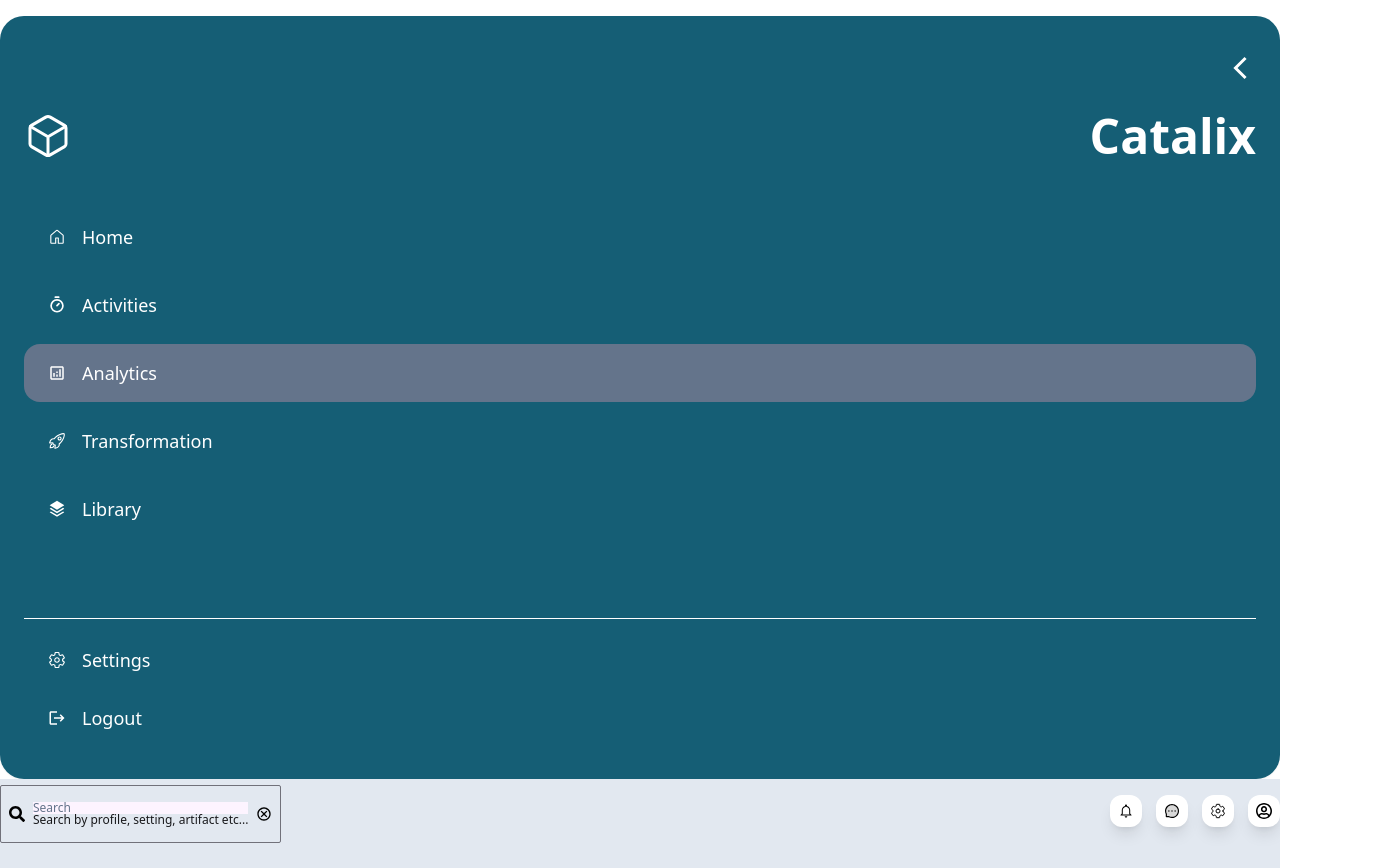
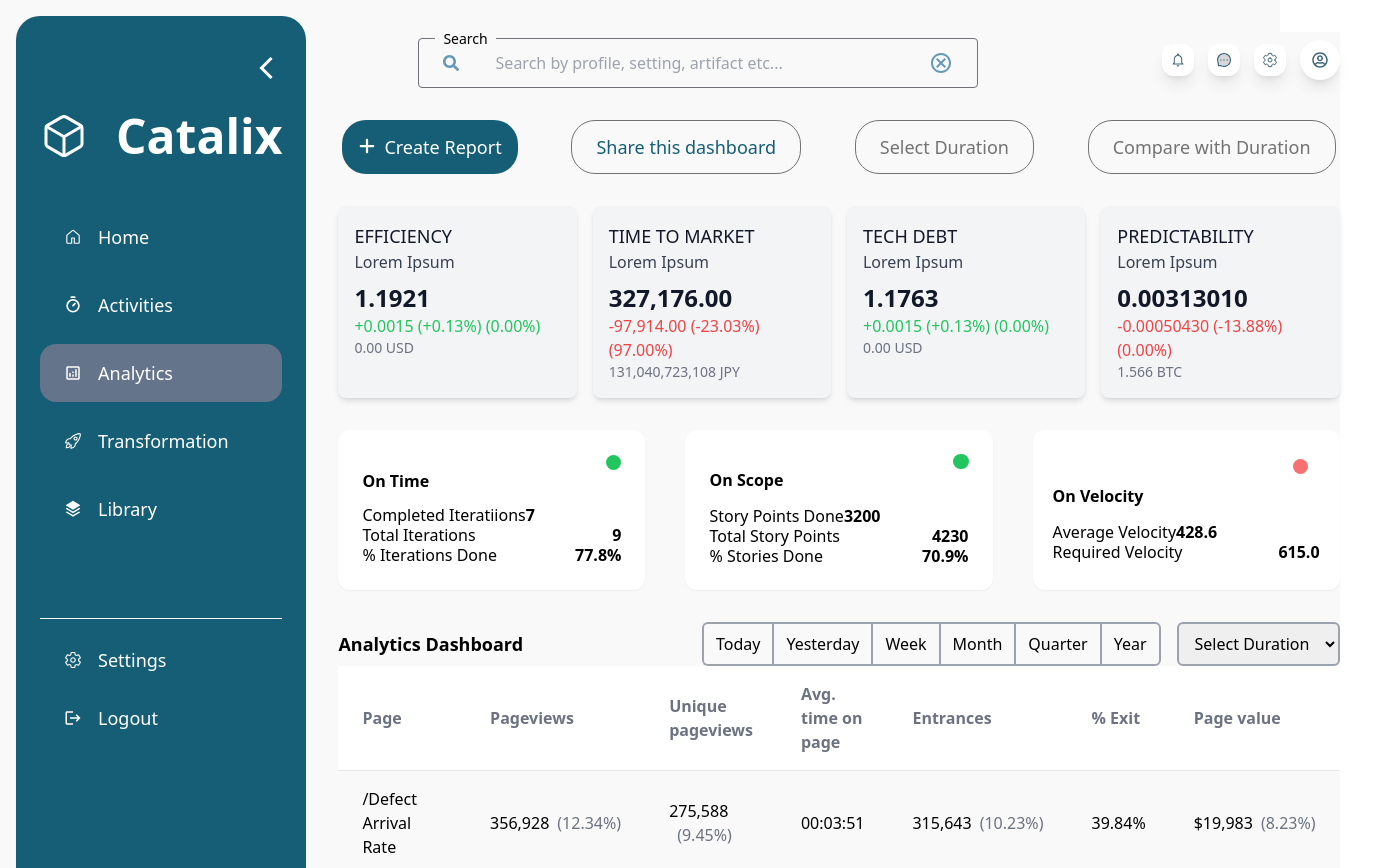
Before and after one commit to omp28/eaze-task, a React (Create React App) app: page / in a window 1280 px wide. Shown: the top 868 px of the page, 1388 px wide, since content can reach past the window. Built offline with nearby package versions, Linux system fonts and the light colour scheme.

Commit message:
chor:refine UI

```diff
--- a/src/App.js
+++ b/src/App.js
@@ -5,9 +5,13 @@
 
 function App() {
   return (
-    <div>
-      <Sidebar />
-      <Hero />
+    <div className="flex bg-[#F9F9F9]">
+      <div className=" w-[40wh]">
+        <Sidebar />
+      </div>
+      <div className=" w-full">
+        <Hero />
+      </div>
     </div>
   );
 }
--- a/src/component/hero.js
+++ b/src/component/hero.js
@@ -5,7 +5,7 @@
 
 const hero = () => {
   return (
-    <div className=" bg-slate-200">
+    <div className=" bg-[#F9F9F9] mx-12">
       <Nav />
       <DashboardActions />
       <AnalyticsData />
--- a/src/component/heroSubModule/AnalyticsData.js
+++ b/src/component/heroSubModule/AnalyticsData.js
@@ -1,6 +1,7 @@
 import React, { useState } from "react";
 import DateSelector from "./DateSelector";
 import AnalyticsTable from "./AnalyticsTable";
+import e from "express";
 
 const AnalyticsData = () => {
   const [selectedPeriod, setSelectedPeriod] = useState("today");
@@ -14,11 +15,15 @@
       {
         page: "/Defect Arrival Rate",
         pageviews: "356,928",
+        pageviewsPercentage: "12.34%",
         uniquePageviews: "275,588",
+        uniquePageviewsPercentage: "9.45%",
         avgTimeOnPage: "00:03:51",
         entrances: "315,643",
+        entrancesPercentage: "10.23%",
         exitRate: "39.84%",
         pageValue: "$19,983",
+        pageValuePercentage: "8.23%",
       },
       {
         page: "/Fixed Rate",
@@ -252,7 +257,6 @@
   return (
     <div>
       <DateSelector handlePeriodChange={handlePeriodChange} />
-      <div className="font-bold text-lg mb-4">Analytics Data</div>
       <AnalyticsTable data={dataForPeriod[selectedPeriod]} />
     </div>
   );
--- a/src/component/heroSubModule/AnalyticsTable.js
+++ b/src/component/heroSubModule/AnalyticsTable.js
@@ -2,32 +2,53 @@
 
 const AnalyticsTable = ({ data }) => {
   return (
-    <div className="container mx-auto overflow-x-auto h-[400px]">
+    <div className="container mx-auto overflow-x-auto h-[400px] mb-12">
       <table className="min-w-full text-left">
         <thead>
           <tr className="text-gray-500 border-b border-gray-200 sticky top-0 z-10 bg-white">
-            <th className="py-4 px-6 w-1/12">Page</th>
-            <th className="py-4 px-6">Pageviews</th>
-            <th className="py-4 px-6">Unique pageviews</th>
-            <th className="py-4 px-6">Avg. time on page</th>
-            <th className="py-4 px-6">Entrances</th>
-            <th className="py-4 px-6">% Exit</th>
-            <th className="py-4 px-6">Page value</th>
+            <th className="py-4 px-6 w-2/12">Page</th>
+            <th className="py-4 px-6 w-2/12">Pageviews</th>
+            <th className="py-4 px-6 w-2/12">Unique pageviews</th>
+            <th className="py-4 px-6 w-1/12">Avg. time on page</th>
+            <th className="py-4 px-6 w-2/12">Entrances</th>
+            <th className="py-4 px-6 w-1/12">% Exit</th>
+            <th className="py-4 px-6 w-2/12">Page value</th>
           </tr>
         </thead>
         <tbody>
-          {data.map((row, index) => (
+          {data?.length > 0 &&
+            data.map((row, index) => (
               <tr
                 key={index}
                 className="border-b border-gray-200 hover:bg-gray-100"
               >
-              <td className="py-4 px-6">{row.page}</td>
-              <td className="py-4 px-6">{row.pageviews}</td>
-              <td className="py-4 px-6">{row.uniquePageviews}</td>
+                <td className="py-4 px-6 ">{row.page}</td>
+                <td className="py-4 px-6">
+                  {row.pageviews}
+                  <span className=" ml-2 text-gray-500">
+                    ({row.pageviewsPercentage})
+                  </span>
+                </td>
+                <td className="py-4 px-6">
+                  {row.uniquePageviews}{" "}
+                  <span className=" ml-2 text-gray-500">
+                    ({row.uniquePageviewsPercentage})
+                  </span>
+                </td>
                 <td className="py-4 px-6">{row.avgTimeOnPage}</td>
-              <td className="py-4 px-6">{row.entrances}</td>
+                <td className="py-4 px-6">
+                  {row.entrances}
+                  <span className=" ml-2 text-gray-500">
+                    ({row.entrancesPercentage})
+                  </span>
+                </td>
                 <td className="py-4 px-6">{row.exitRate}</td>
-              <td className="py-4 px-6">{row.pageValue}</td>
+                <td className="py-4 px-6">
+                  {row.pageValue}
+                  <span className=" ml-2 text-gray-500">
+                    ({row.pageValuePercentage})
+                  </span>
+                </td>
               </tr>
             ))}
         </tbody>
--- a/src/component/heroSubModule/Card.js
+++ b/src/component/heroSubModule/Card.js
@@ -1,19 +1,22 @@
 import React from "react";
 
 const Card = ({ title, description, value, delta, currency }) => {
+  console.log("delta", delta);
+  const deltaValue = parseFloat(delta);
   return (
     <div className="bg-gray-100 p-4 rounded-lg shadow-md">
       <h3 className="text-lg font-medium text-gray-900">{title}</h3>
       <p className="text-gray-700">{description}</p>
-      <div className="flex justify-between mt-2">
+      <div className="flex-col justify-between mt-2">
         <span className="text-2xl font-semibold text-gray-900">{value}</span>
-        <span
+
+        <h1
           className={`text-gray-700 ${
-            delta < 0 ? "text-red-500" : "text-green-500"
+            deltaValue < 0 ? "text-red-500" : "text-green-500"
           }`}
         >
-          {delta} ({Math.abs(delta).toFixed(2)}%)
-        </span>
+          {delta} ({Math.abs(deltaValue).toFixed(2)}%)
+        </h1>
       </div>
       <p className="text-gray-500 text-sm">{currency}</p>
     </div>
--- a/src/component/heroSubModule/DashboardActions.js
+++ b/src/component/heroSubModule/DashboardActions.js
@@ -5,24 +5,25 @@
 function DashboardActions() {
   return (
     <>
-      <div className="flex gap-2.5 justify-between px-1 mt-7 text-lg font-medium leading-5 text-center text-neutral-500 max-md:flex-wrap">
+      <div className="flex gap-2.5 justify-between px-1 mt-8 text-lg font-medium leading-5 text-center text-neutral-500 max-md:flex-wrap">
         <div className="flex flex-col justify-center text-white bg-cyan-800 rounded-3xl">
-          <button className="flex gap-2 justify-between px-4 py-2">
+          <button className="flex gap-2 justify-between px-4 py-4">
             <FaPlus />
             <div>Create Report</div>
           </button>
         </div>
-        <button className="justify-center px-6 py-2 text-cyan-800 border border-solid border-neutral-500 rounded-3xl max-md:px-5">
+        <button className="justify-center px-6 py-4 text-cyan-800 border border-solid border-neutral-500 rounded-3xl max-md:px-5">
           Share this dashboard
         </button>
-        <button className="justify-center px-6 py-2 border border-solid border-neutral-500 rounded-3xl max-md:px-5">
+        <button className="justify-center px-6 py-4 border border-solid border-neutral-500 rounded-3xl max-md:px-5">
           Select Duration
         </button>
-        <button className="justify-center px-6 py-2 border border-solid border-neutral-500 rounded-3xl max-md:px-5">
+        <button className="justify-center px-6 py-4 border border-solid border-neutral-500 rounded-3xl max-md:px-5">
           Compare with Duration
         </button>
       </div>
-      <div className="flex flex-wrap justify-center gap-4">
+
+      <div className="grid grid-cols-4 gap-4 mt-8">
         <Card
           title="EFFICIENCY"
           description="Lorem Ipsum"
@@ -53,7 +54,7 @@
         />
       </div>
 
-      <div className="mt-7 max-md:max-w-full">
+      <div className="mt-8 max-md:max-w-full">
         <div className="flex gap-5 max-md:flex-col max-md:gap-0">
           <div className="flex flex-col w-[33%] max-md:ml-0 max-md:w-full">
             <div className="flex flex-col grow justify-center p-6 mx-auto w-full text-base leading-5 text-black bg-white rounded-xl shadow-sm max-md:px-5 max-md:mt-3">
--- a/src/component/heroSubModule/DateSelector.js
+++ b/src/component/heroSubModule/DateSelector.js
@@ -2,11 +2,11 @@
 
 const DateSelector = (props) => {
   return (
-    <div className="flex items-center justify-between mb-4">
+    <div className="flex items-center justify-between mt-8">
       <div className="font-bold text-lg">Analytics Dashboard</div>
-      <div className="flex space-x-4">
+      <div className="flex space-x-0">
         <button
-          className={`bg-gray-200 hover:bg-gray-300 px-3 py-2 rounded-md
+          className={` border-t-2 border-b-2 border-l-2 border-gray-400 hover:bg-blue-100 duration-150 px-3 rounded-l-md
                      font-medium ${
                        props.selectedPeriod === "today"
                          ? "bg-blue-500 text-white"
@@ -17,7 +17,7 @@
           Today
         </button>
         <button
-          className={`bg-gray-200 hover:bg-gray-300 px-3 py-2 rounded-md
+          className={` border-t-2 border-b-2 border-l-2 border-gray-400 hover:bg-blue-100 duration-150 px-3
                      font-medium ${
                        props.selectedPeriod === "yesterday"
                          ? "bg-blue-500 text-white"
@@ -28,7 +28,7 @@
           Yesterday
         </button>
         <button
-          className={`bg-gray-200 hover:bg-gray-300 px-3 py-2 rounded-md
+          className={` border-t-2 border-b-2 border-l-2 border-gray-400 hover:bg-blue-100 duration-150 px-3
                      font-medium ${
                        props.selectedPeriod === "week"
                          ? "bg-blue-500 text-white"
@@ -39,7 +39,7 @@
           Week
         </button>
         <button
-          className={`bg-gray-200 hover:bg-gray-300 px-3 py-2 rounded-md
+          className={` border-t-2 border-b-2 border-l-2 border-gray-400 hover:bg-blue-100 duration-150 px-3
                      font-medium ${
                        props.selectedPeriod === "month"
                          ? "bg-blue-500 text-white"
@@ -50,7 +50,7 @@
           Month
         </button>
         <button
-          className={`bg-gray-200 hover:bg-gray-300 px-3 py-2 rounded-md
+          className={` border-t-2 border-b-2 border-l-2 border-gray-400 hover:bg-blue-100 duration-150 px-3
                      font-medium ${
                        props.selectedPeriod === "quarter"
                          ? "bg-blue-500 text-white"
@@ -61,7 +61,7 @@
           Quarter
         </button>
         <button
-          className={`bg-gray-200 hover:bg-gray-300 px-3 py-2 rounded-md
+          className={` border-t-2 border-b-2 border-l-2 border-r-2 border-gray-400 hover:bg-blue-100 duration-150 px-3 rounded-r-md
                      font-medium ${
                        props.selectedPeriod === "year"
                          ? "bg-blue-500 text-white"
@@ -71,12 +71,14 @@
         >
           Year
         </button>
+        <div className=" pl-4">
           <select
-          className="bg-gray-200 hover:bg-gray-300 px-3 py-2 rounded-md
+            className=" border-2 rounded-md border-gray-400 hover:bg-gray-300 px-3 py-2
                      font-medium"
             value={props.selectedPeriod}
             onChange={(e) => props.handlePeriodChange(e.target.value)}
           >
+            <option value="">Select Duration</option>
             <option value="today">Today</option>
             <option value="yesterday">Yesterday</option>
             <option value="week">Week</option>
@@ -86,6 +88,7 @@
           </select>
         </div>
       </div>
+    </div>
   );
 };
 
--- a/src/component/heroSubModule/nav.js
+++ b/src/component/heroSubModule/nav.js
@@ -8,33 +8,40 @@
 
 function Nav() {
   return (
-    <div className="flex gap-5 justify-between self-end max-w-full w-full max-md:flex-wrap">
-      <div className="flex flex-col justify-center self-start mt-1.5 font-light rounded-sm border border-solid border-zinc-500">
-        <div className="flex gap-2 items-center px-2 py-2 rounded-sm">
-          <FaSearch className="w-4 h-4" />
-          <div className="flex flex-col flex-1 justify-center self-stretch py-2">
-            <div className="justify-center text-xs leading-3 whitespace-nowrap bg-fuchsia-50 text-slate-500">
-              Search
-            </div>
-            <div className="text-xs leading-3 text-zinc-900">
-              Search by profile, setting, artifact etc...
+    <div className="flex gap-5 justify-between self-end max-w-full w-full mt-8 max-md:flex-wrap">
+      <div className="flex flex-col justify-center self-start mt-1.5 font-light ml-20 rounded border border-solid border-zinc-500 w-[70vh]">
+        <div className="flex gap-2 items-center px-2 py-2 rounded-sm relative">
+          <label className=" absolute bottom-[80%] px-2 bg-[#F9F9F9] left-4 text-sm text-black">
+            Search
+          </label>
+          <button className=" mx-4">
+            <FaSearch className="w-4 h-4 text-[#6599B8]" />
+          </button>
+          <div className="flex flex-col flex-1 justify-center self-stretch py-2 h-8">
+            <div className="justify-center  text-s leading-5 whitespace-nowrap text-slate-500 relative p-2">
+              <input
+                className="w-full bg-transparent border-none focus:outline-none "
+                placeholder=" Search by profile, setting, artifact etc..."
+              />
             </div>
           </div>
-          <MdOutlineCancel className="w-4 h-4" />
+          <button className=" mx-4">
+            <MdOutlineCancel className="w-6 h-6 text-[#6599B8]" />
+          </button>
         </div>
       </div>
       <div className="flex gap-3.5 items-center">
         <div className="flex justify-center items-center self-stretch p-2 my-auto w-8 h-8 bg-white rounded-xl shadow-lg">
-          <IoMdNotificationsOutline className="w-5 h-5" />
+          <IoMdNotificationsOutline className=" text-[#3D657D]" />
         </div>
         <div className="flex justify-center items-center self-stretch p-2 my-auto bg-white rounded-xl shadow-lg h-8 w-8">
-          <AiTwotoneMessage className="w-5 h-5" />
+          <AiTwotoneMessage className=" text-[#3D657D]" />
         </div>
         <div className="flex justify-center items-center self-stretch p-2 my-auto w-8 h-8 bg-white rounded-xl shadow-lg">
-          <IoSettingsOutline className="w-5 h-5" />
+          <IoSettingsOutline className=" text-[#3D657D]" />
         </div>
-        <div className="flex justify-center items-center self-stretch p-2 my-auto w-8 h-8 bg-white rounded-xl shadow-lg">
-          <FaRegUserCircle className="w-5 h-5" />
+        <div className="flex justify-center items-center self-stretch p-2 my-auto w-10 h-10 bg-white rounded-full shadow-lg">
+          <FaRegUserCircle className=" text-[#3D657D]" />
         </div>
       </div>
     </div>
--- a/src/component/sidebar.js
+++ b/src/component/sidebar.js
@@ -11,7 +11,7 @@
 
 function Sidebar() {
   return (
-    <div className="flex flex-col px-6 pt-9 pb-5 mx-auto mt-4 w-full text-lg text-white whitespace-nowrap bg-cyan-800 shadow-sm rounded-3xl max-md:px-5 max-md:mt-10">
+    <div className="flex flex-col px-6 pt-9 pb-5 mx-auto mt-4 ml-4 w-full h-full text-lg text-white whitespace-nowrap bg-cyan-800 shadow-sm rounded-3xl max-md:px-5 max-md:mt-10">
       <IoChevronBackSharp className="w-8 h-8 self-end" />
       <div className="flex gap-3 justify-between mt-7 text-5xl font-semibold">
         <IoCubeOutline />
```
Lines whose indentation alone changed are shown as unchanged.
